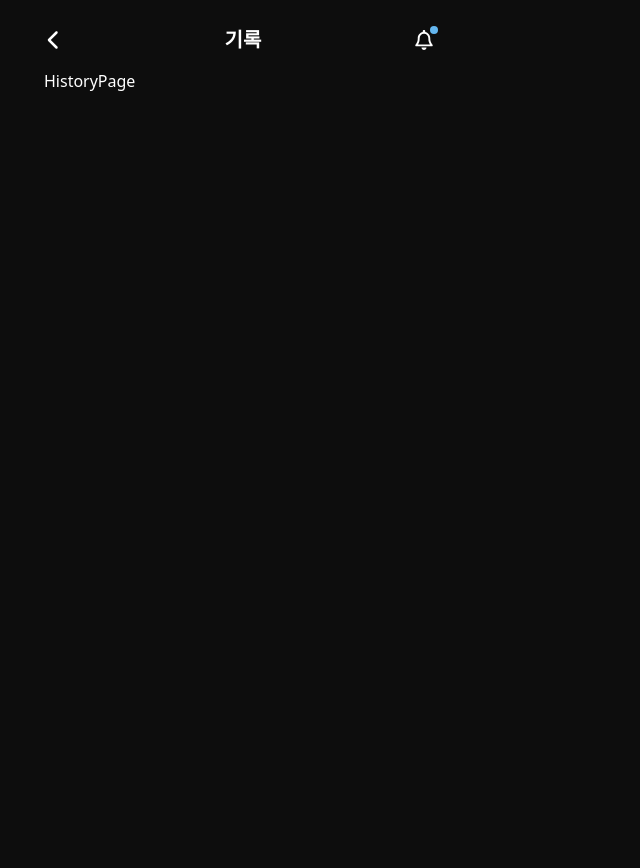
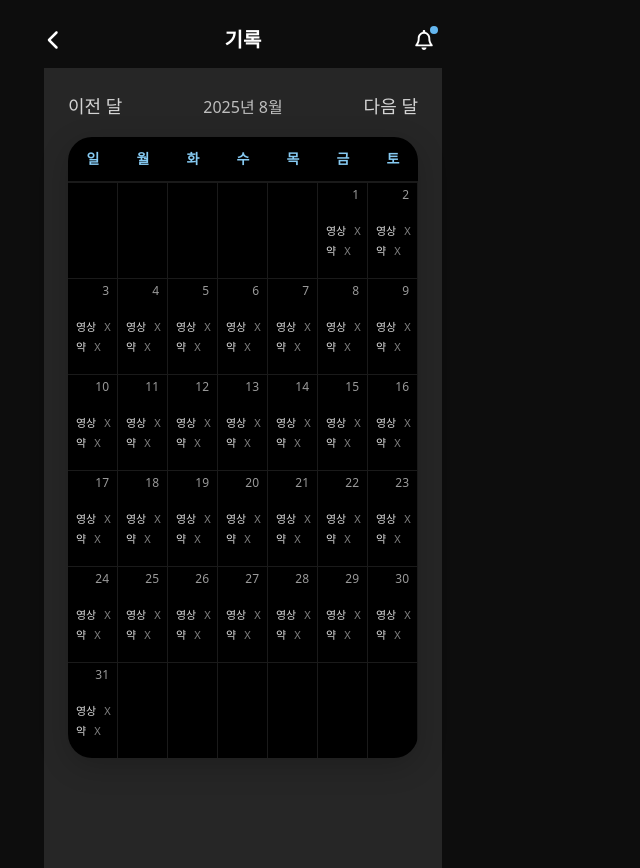
Before and after one commit to team-hyosun/frontend, a React (Vite) app: page /history in a window 1280 px wide. Shown: the whole page, without its empty margins (0-640 px from the left). Before the commit the page ends 823 px from the top, so only its background shows below. Built offline with nearby package versions, Linux system fonts and the light colour scheme.

Commit message:
design : HistoryPage

```diff
--- /dev/null
+++ b/src/components/history/MonthlyRegisterCalendar.jsx
@@ -0,0 +1,89 @@
+import React, { useMemo } from 'react'
+
+export default function MonthlyRegisterCalendar({
+  year,
+  month,
+  dataByDate = {},
+  onDayClick,
+}) {
+  const pad2 = n => String(n).padStart(2, '0')
+
+  const cells = useMemo(() => {
+    const first = new Date(year, month - 1, 1)
+    const startWeekIdx = first.getDay()
+    const daysInMonth = new Date(year, month, 0).getDate()
+
+    const list = []
+    for (let i = 0; i < startWeekIdx; i++)
+      list.push({ empty: true, key: `prev-${i}` })
+    for (let d = 1; d <= daysInMonth; d++) {
+      const dateStr = `${year}-${pad2(month)}-${pad2(d)}`
+      list.push({ empty: false, key: dateStr, dateStr, day: d })
+    }
+    while (list.length % 7 !== 0)
+      list.push({ empty: true, key: `next-${list.length}` })
+    if (list.length <= 35)
+      while (list.length < 35)
+        list.push({ empty: true, key: `pad-${list.length}` })
+    else if (list.length < 42)
+      while (list.length < 42)
+        list.push({ empty: true, key: `pad-${list.length}` })
+    return list
+  }, [year, month])
+
+  return (
+    <div className="rounded-3xl bg-black text-white shadow-[0_8px_30px_rgba(0,0,0,0.2)] overflow-hidden">
+      <div className="grid grid-cols-7 border-b border-white/10">
+        {['일', '월', '화', '수', '목', '금', '토'].map(w => (
+          <div
+            key={w}
+            className="px-3 py-3 text-center text-sm font-semibold text-primary-400"
+          >
+            {w}
+          </div>
+        ))}
+      </div>
+
+      <div className="grid grid-cols-7">
+        {cells.map(cell => {
+          if (cell.empty)
+            return (
+              <div
+                key={cell.key}
+                className="h-24 border-t border-r border-white/10 bg-black/30"
+              />
+            )
+          const stat = dataByDate[cell.dateStr] || {}
+          const gait = !!stat.gaitVideo
+          const med = !!stat.medication
+
+          return (
+            <button
+              key={cell.key}
+              onClick={() => onDayClick?.(cell.dateStr)}
+              className="relative h-24 border-t border-r border-white/10 text-left p-2 hover:bg-white/5"
+            >
+              <div className="absolute top-1 right-2 text-xs text-white/60">
+                {cell.day}
+              </div>
+              <div className="mt-5 space-y-1 text-[11px] leading-4">
+                <div className="flex items-center gap-2 whitespace-nowrap break-keep">
+                  <span className="text-white/85">영상</span>
+                  <span className={gait ? 'text-red-400' : 'text-white/50'}>
+                    {gait ? 'O' : 'X'}
+                  </span>
+                </div>
+                <div className="flex items-center gap-2 whitespace-nowrap break-keep">
+                  <span className="text-white/85">약</span>
+                  <span className={med ? 'text-red-400' : 'text-white/50'}>
+                    {med ? 'O' : 'X'}
+                  </span>
+                </div>
+              </div>
+            </button>
+          )
+        })}
+      </div>
+    </div>
+  )
+}
--- a/src/pages/History.jsx
+++ b/src/pages/History.jsx
@@ -1,3 +1,51 @@
-export default function History() {
-  return <div>HistoryPage</div>
+import React, { useState } from 'react'
+
+import MonthlyRegisterCalendar from '../components/history/MonthlyRegisterCalendar'
+
+export default function CalendarPage() {
+  const today = new Date()
+  const [year, setYear] = useState(today.getFullYear())
+  const [month, setMonth] = useState(today.getMonth() + 1)
+
+  // 예시 데이터 (실제로는 API에서 받아 맵핑)
+  const dataByDate = {
+    '2025-09-01': { gaitVideo: true, medication: false },
+    '2025-09-02': { gaitVideo: false, medication: true, needsEdit: true },
+  }
+
+  const prev = () => {
+    const d = new Date(year, month - 2, 1)
+    setYear(d.getFullYear())
+    setMonth(d.getMonth() + 1)
+  }
+  const next = () => {
+    const d = new Date(year, month, 1)
+    setYear(d.getFullYear())
+    setMonth(d.getMonth() + 1)
+  }
+
+  return (
+    <div className="min-h-screen bg-neutral-800 p-6 space-y-4">
+      <div className="max-w-5xl mx-auto flex items-center justify-between">
+        <button onClick={prev} className="text-white/80 hover:text-white">
+          이전 달
+        </button>
+        <div className="text-white/70">
+          {year}년 {month}월
+        </div>
+        <button onClick={next} className="text-white/80 hover:text-white">
+          다음 달
+        </button>
+      </div>
+
+      <div className="max-w-5xl mx-auto">
+        <MonthlyRegisterCalendar
+          year={year}
+          month={month}
+          dataByDate={dataByDate}
+          onDayClick={d => console.log('셀 클릭:', d)}
+        />
+      </div>
+    </div>
+  )
 }
```
